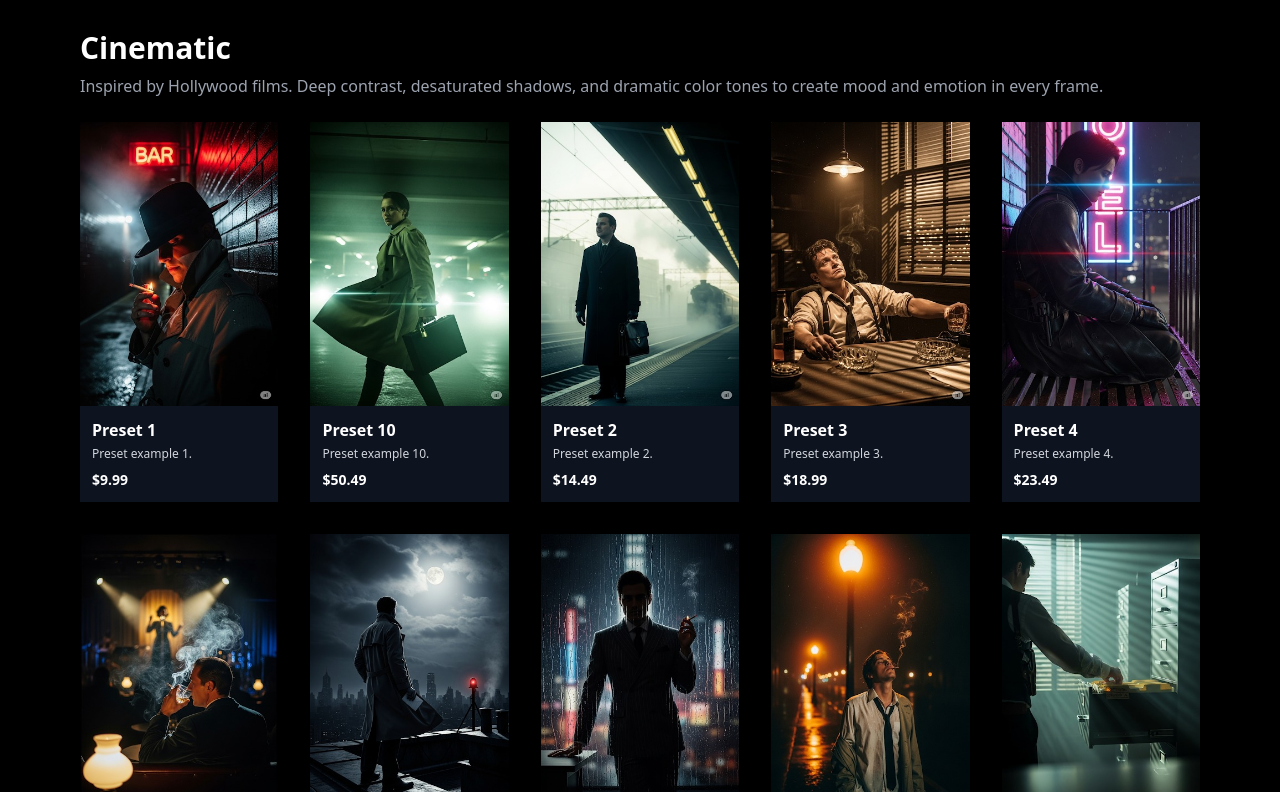
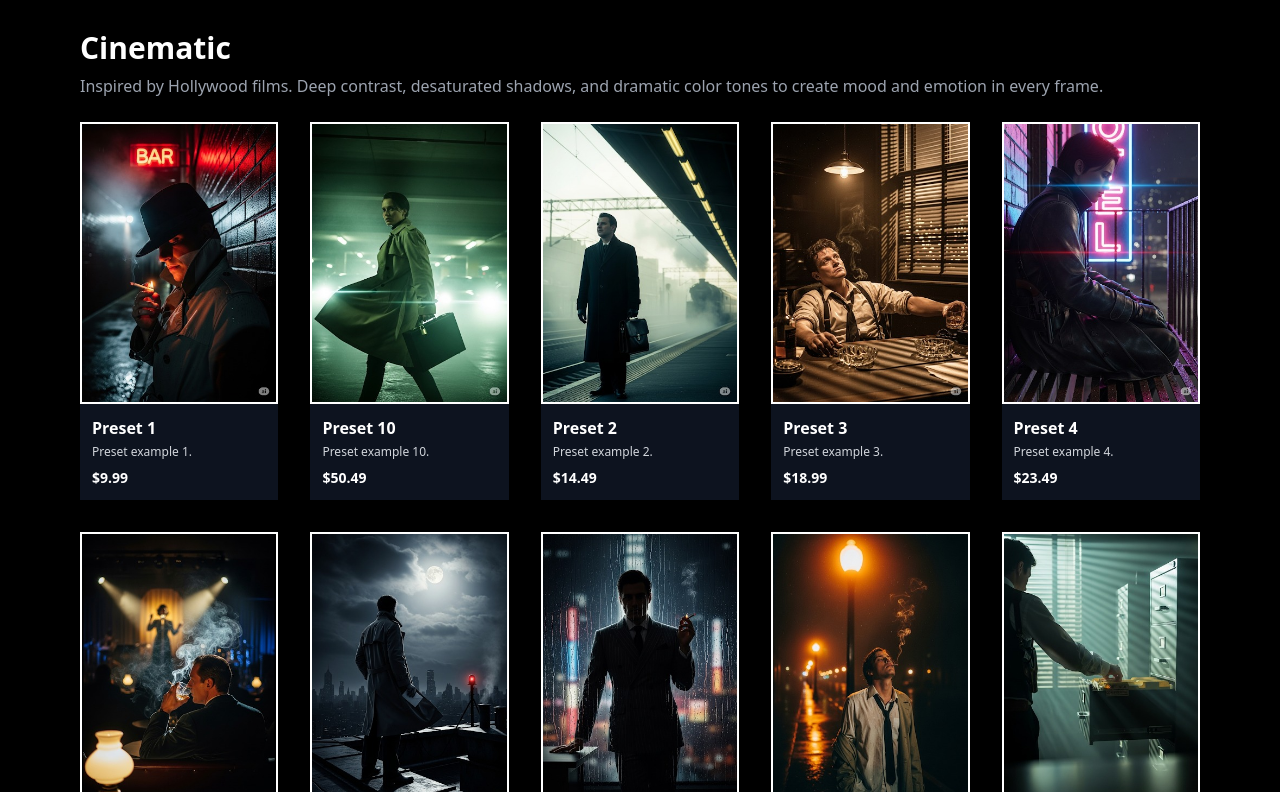
Before and after one commit to adbhargav/pixel, a React (Vite) app: page /presets in a window 1280 px wide. Shown: the part 628-1420 px from the top of the page. Built offline with nearby package versions, Linux system fonts and the light colour scheme.

Commit message:
Presets.jsx

```diff
--- a/src/pages/Presets.jsx
+++ b/src/pages/Presets.jsx
@@ -181,12 +181,12 @@ export default function Presets() {
                     role="button"
                     aria-label={`View details for ${preset.name}`}
                   >
-                    {/* Full image, no border-radius, no cropping */}
+                    {/* Full image, no border-radius, no cropping, white border (thin) */}
                     <div className="w-full aspect-[4/3] bg-black flex items-center justify-center">
                       <img
                         src={preset.image}
                         alt={preset.name}
-                        className="w-full h-full object-contain"
+                        className="w-full h-full object-contain border-2 border-white"
                         style={{ display: "block" }}
                       />
                     </div>
```
